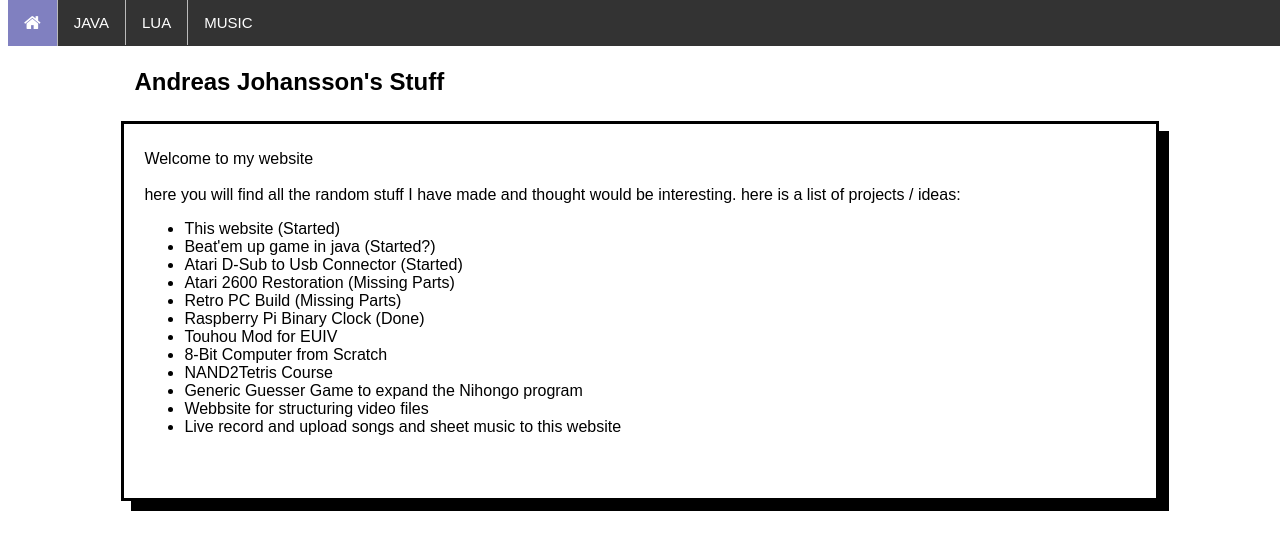
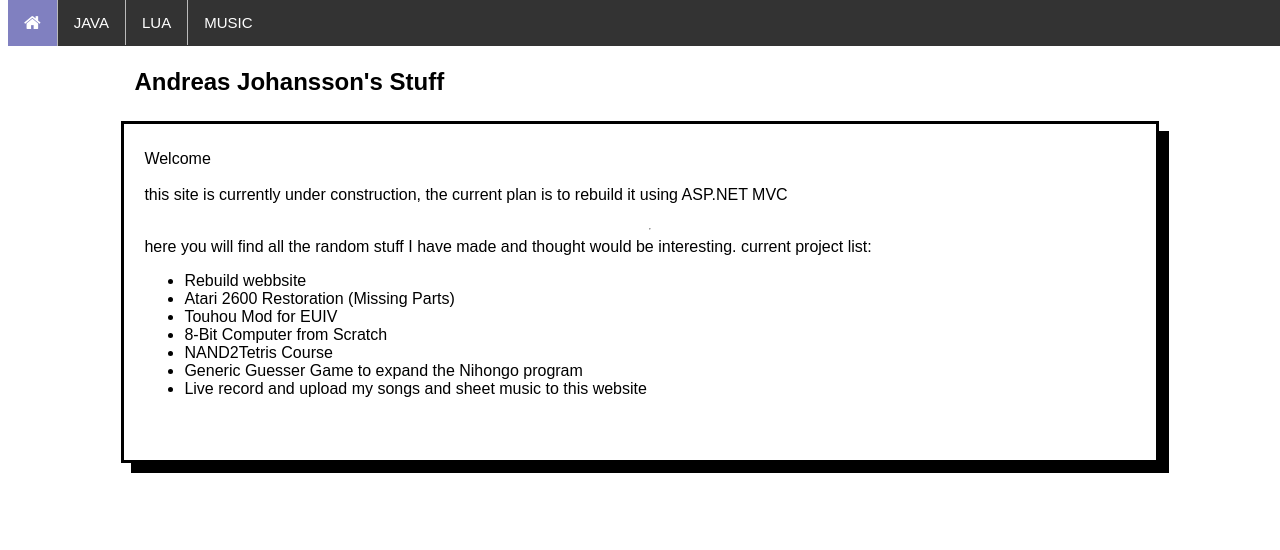
Before and after one commit to Roflcoffel/portfolio, a plain HTML site: page index.html in a window 1280 px wide. Drawn offline with Linux system fonts and the light colour scheme.

Commit message:
Webbsite status

```diff
--- a/index.html
+++ b/index.html
@@ -17,22 +17,19 @@
 	<h2 class="center">Andreas Johansson's Stuff</h2>
 	<div id="body">
 		<div id="info">
-			<p>Welcome to my website<br><br>
+			<p>Welcome<br><br>
+			this site is currently under construction, the current plan is to rebuild it using ASP.NET MVC
+			<hr>
 			here you will find all the random stuff I have made and thought would be interesting.
-			here is a list of projects / ideas:
+			current project list:
 			<ul>
-				<li>This website (Started)</li>
-				<li>Beat'em up game in java (Started?)</li>
-				<li>Atari D-Sub to Usb Connector (Started)</li>
+				<li>Rebuild webbsite</li>
 				<li>Atari 2600 Restoration (Missing Parts)</li>
-				<li>Retro PC Build (Missing Parts)</li>
-				<li>Raspberry Pi Binary Clock (Done)</li>
 				<li>Touhou Mod for EUIV</li>
 				<li>8-Bit Computer from Scratch</li>
 				<li>NAND2Tetris Course</li>
 				<li>Generic Guesser Game to expand the Nihongo program</li>
-				<li>Webbsite for structuring video files</li>
-				<li>Live record and upload songs and sheet music to this website</li>
+				<li>Live record and upload my songs and sheet music to this website</li>
 			</ul>
 			<br><br>
 		</div>
--- a/style.css
+++ b/style.css
@@ -98,3 +98,14 @@ li a:hover {
 #list { list-style-type: none; margin: 0; padding: 0; width: 60%; }
 #list li { margin: 0 3px 3px 3px; padding: 0.4em; padding-left: 1.5em; font-size: 1.4em; height: 18px; }
 #list li span { position: absolute; margin-left: -1.3em; }
+
+/* GRID MUSIC */
+
+#info {
+	display: grid
+}
+
+.songItem {
+	grid-column-start: 1;
+	grid-column-end: 2;
+}
```
Also changed, not shown: music.html (+3 -2 lines), 1 other file.
